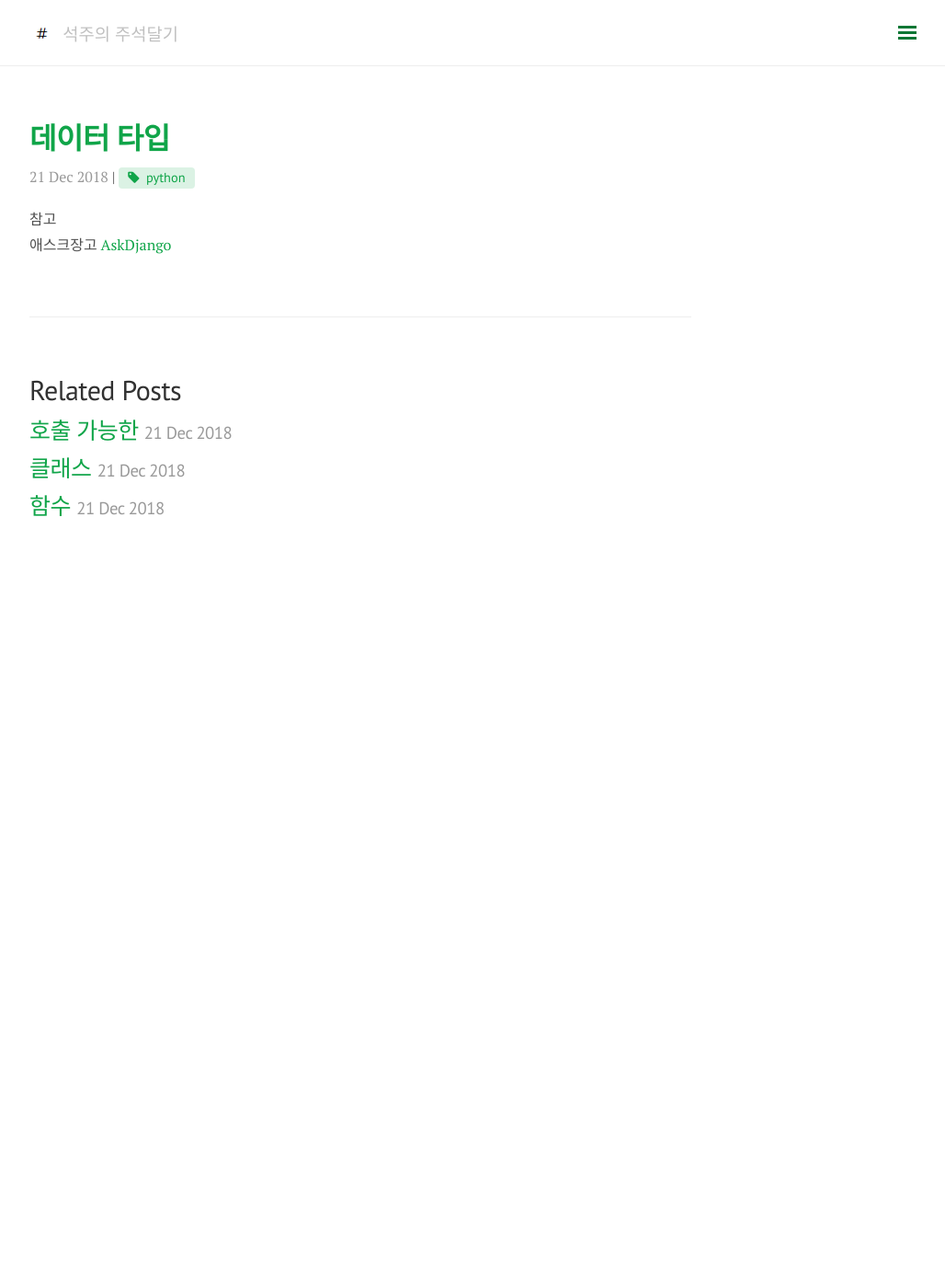
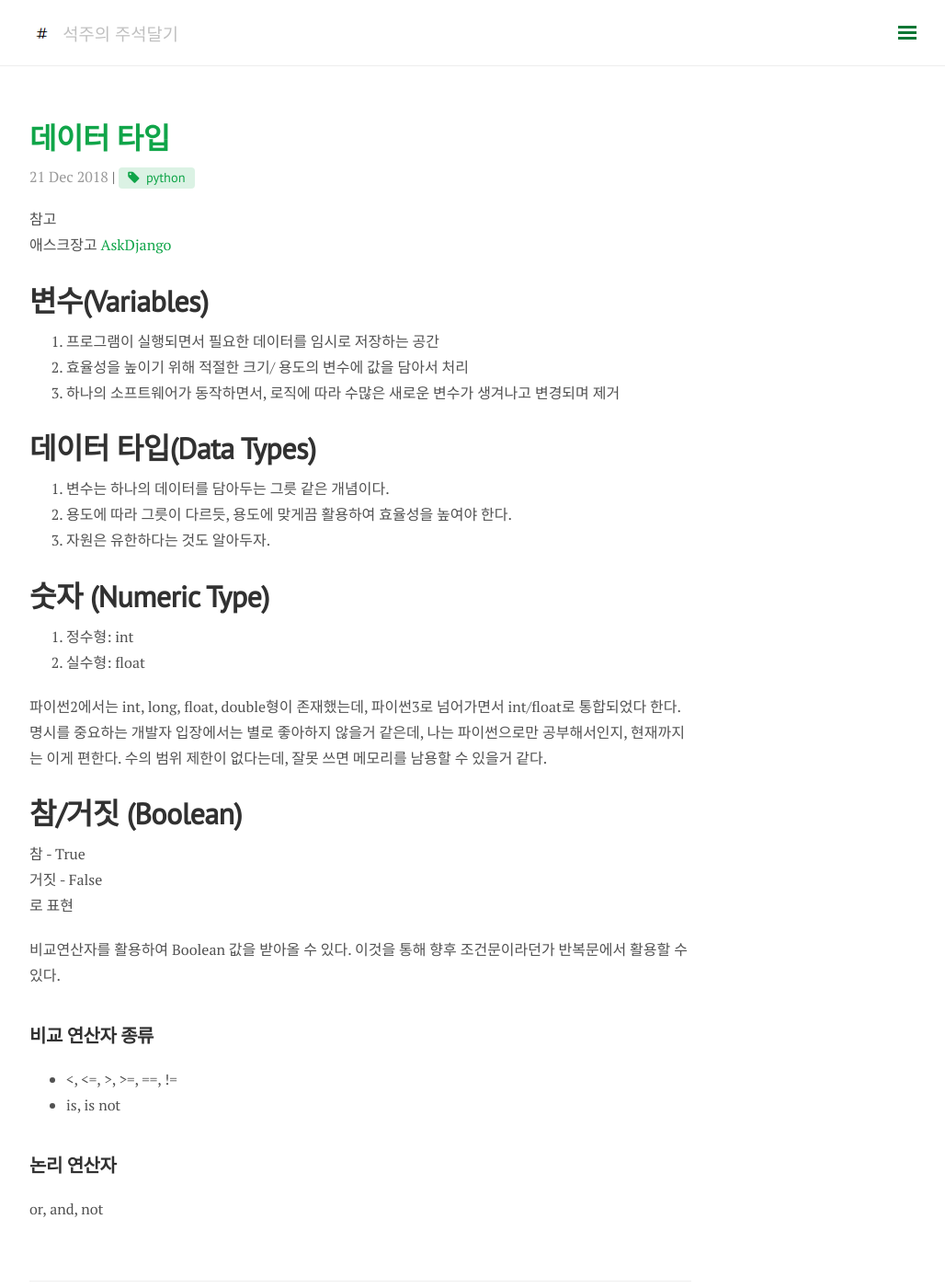
Before and after one commit to somefood/somefood.github.io, a Jekyll site: the page built from _posts/Python/2018-12-21-01datatype.md, in a window 1280 px wide and 1400 px high. Shown: the whole window at 92% size, without its empty margins (248-1276 px from the left). Built offline with Jekyll 4.4.1, drawn with Linux system fonts in a browser that asks for light colours; nearby versions of some CDN libraries; comment, search, counter and statistics services are not loaded.

Commit message:
Update 2018-12-21-01datatype.md

```diff
--- a/_posts/Python/2018-12-21-01datatype.md
+++ b/_posts/Python/2018-12-21-01datatype.md
@@ -8,3 +8,38 @@ comments: true
 
 참고
 애스크장고  [AskDjango](https://www.askcompany.kr/)
+
+# 변수(Variables)
+
+1. 프로그램이 실행되면서 필요한 데이터를 임시로 저장하는 공간
+2. 효율성을 높이기 위해 적절한 크기/ 용도의 변수에 값을 담아서 처리
+3. 하나의 소프트웨어가 동작하면서, 로직에 따라 수많은 새로운 변수가 생겨나고 변경되며 제거
+
+# 데이터 타입(Data Types)
+
+1. 변수는 하나의 데이터를 담아두는 그릇 같은 개념이다.
+2. 용도에 따라 그릇이 다르듯, 용도에 맞게끔 활용하여 효율성을 높여야 한다.
+3. 자원은 유한하다는 것도 알아두자.
+
+# 숫자 (Numeric Type)
+
+1. 정수형: int
+2. 실수형: float
+
+파이썬2에서는 int, long, float, double형이 존재했는데, 파이썬3로 넘어가면서 int/float로 통합되었다 한다.
+명시를 중요하는 개발자 입장에서는 별로 좋아하지 않을거 같은데, 나는 파이썬으로만 공부해서인지, 현재까지는 이게 편한다.
+수의 범위 제한이 없다는데, 잘못 쓰면 메모리를 남용할 수 있을거 같다.
+
+# 참/거짓 (Boolean)
+참   - True
+거짓 - False
+로 표현
+
+비교연산자를 활용하여 Boolean 값을 받아올 수 있다. 이것을 통해 향후 조건문이라던가 반복문에서 활용할 수 있다.
+
+## 비교 연산자 종류
+- <, <=, >, >=, ==, !=
+- is, is not
+
+## 논리 연산자
+or, and, not
```
